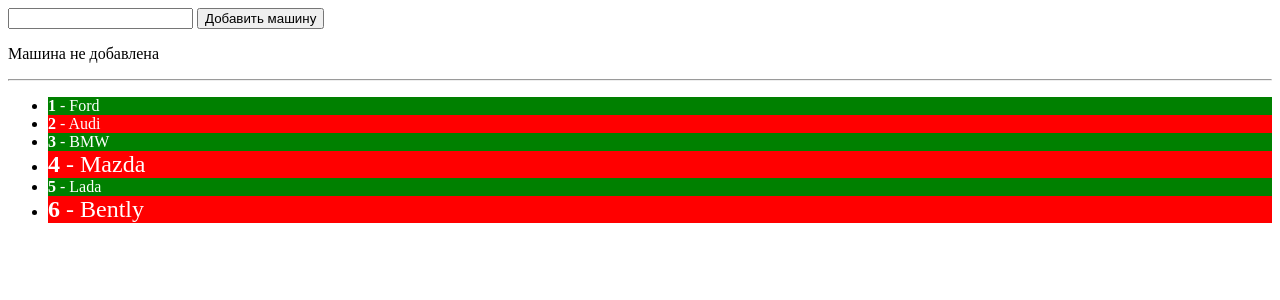
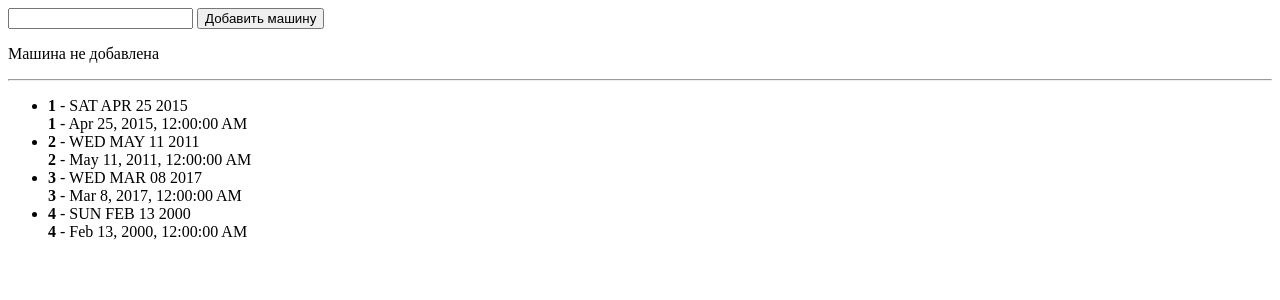
Before and after one commit to andreiHi/study_angular, an Angular app: page / in a window 1280 px wide. Shown: the top 300 px of the page. Built offline with nearby package versions, Linux system fonts and the light colour scheme.

Commit message:
Пайпы

```diff
--- a/src/app/cars/cars.component.html
+++ b/src/app/cars/cars.component.html
@@ -9,15 +9,11 @@
 <!--<app-car *ngFor="let car of cars"></app-car>-->
 
 <ul>
-    <li *ngFor="let car of cars; let idx = index">        <!-- индекс это  текущий индекс отображаемой ячейки-->
-        <div
-
-           [ngStyle]="{ backgroundColor: (idx + 1) %2 == 0 ? 'red' : 'green', 'color' : 'white' }"
-           [ngClass]="{'big-text': setBigCarText(car)}"
-        ><!-- выделить четные элементы темным css и текст белым-->
-            <!-- [ngStyle] передается название свойства css и затем его значение -->
-            <!-- [ngClass] передается название класса  css и затем его значение-->
-            <b>{{idx + 1}}</b> - {{car}}
-        </div><!-- выделить четные элементы темным css-->
+    <li *ngFor="let data of dates; let idx = index">        <!-- индекс это  текущий индекс отображаемой ячейки-->
+        <div>
+            <b>{{idx + 1}}</b> - {{ data | uppercase }}
+            <br>
+            <b>{{idx + 1}}</b> - {{ data | date: 'medium' }}
+        </div>
     </li>
 </ul>
--- a/src/app/cars/cars.component.ts
+++ b/src/app/cars/cars.component.ts
@@ -9,6 +9,12 @@
 
   constructor() { }
   cars = ['Ford', 'Audi', 'BMW', 'Mazda', 'Lada', 'Bently'];
+  dates = [
+      new Date(2015, 3, 25).toDateString(),
+      new Date(2011, 4, 11).toDateString(),
+      new Date(2017, 2, 8) .toDateString(),
+      new Date(2000, 1, 13).toDateString()
+  ];
 
   carName = '';
   addCarStatus = false;
@@ -20,7 +26,4 @@
   }
 
 
-  setBigCarText(car: string) {
-    return car.length > 4;
-  }
 }
```
